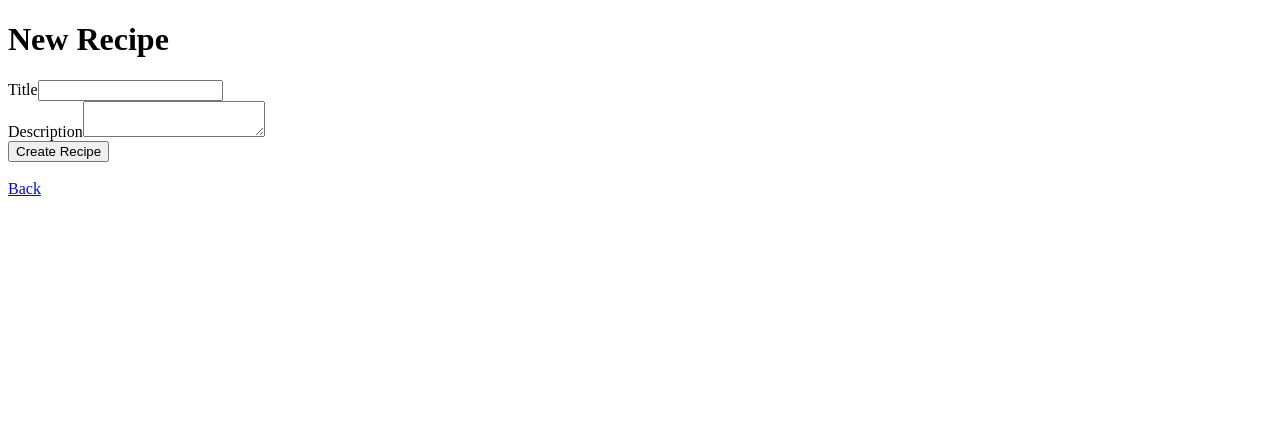
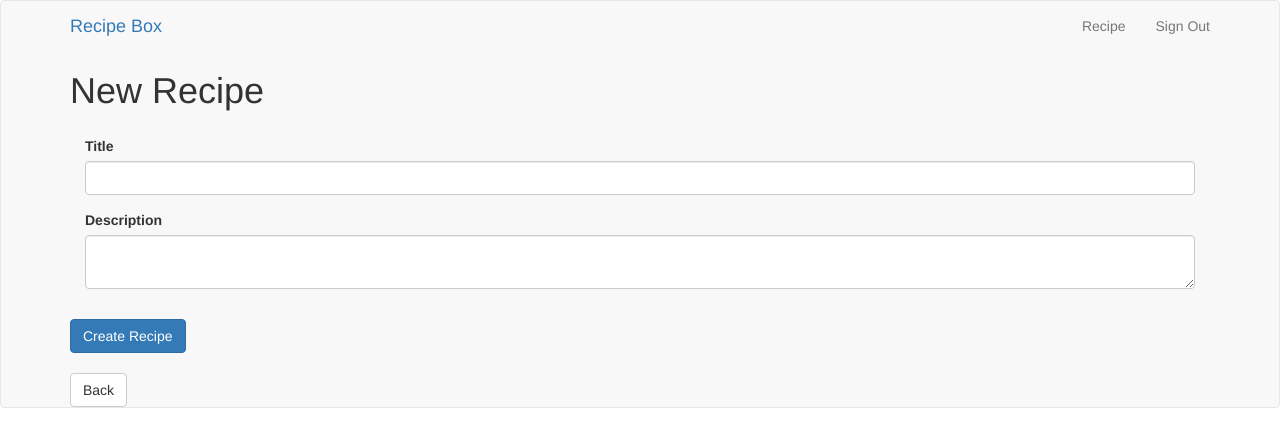
Before and after one commit to noahmilstein/recipe_app, a Rails app: page /recipes/new in a window 1280 px wide. Shown: the top 447 px of the page. Run offline with Rails 7, Linux system fonts and the light colour scheme; style sheets or scripts are compiled from the project's sources; some libraries are stand-ins or nearby versions.

Commit message:
added basic bootstrap styling

```diff
--- a/app/assets/javascripts/application.js
+++ b/app/assets/javascripts/application.js
@@ -13,3 +13,4 @@
 //= require jquery
 //= require jquery_ujs
 //= require_tree .
+//= require bootstrap-sprockets
--- a/app/assets/stylesheets/application.scss
+++ b/app/assets/stylesheets/application.scss
@@ -1 +1,3 @@
 // @import "*";
+@import "bootstrap-sprockets";
+@import "bootstrap";
--- a/app/views/layouts/application.html.erb
+++ /dev/null
@@ -1,14 +0,0 @@
-<!DOCTYPE html>
-<html>
-  <head>
-    <title>RecipeApp</title>
-    <%= csrf_meta_tags %>
-
-    <%= stylesheet_link_tag    'application', media: 'all' %>
-    <%= javascript_include_tag 'application' %>
-  </head>
-
-  <body>
-    <%= yield %>
-  </body>
-</html>
--- /dev/null
+++ b/app/views/layouts/application.html.haml
@@ -0,0 +1,20 @@
+!!! 5
+%html
+%head
+  %title Recipe App
+  = stylesheet_link_tag    'application', media: 'all'
+  = javascript_include_tag 'application'
+  = csrf_meta_tags
+
+%body
+  %nav.navbar.navbar-default
+    .container
+      .navbar-brand= link_to "Recipe Box", root_path
+      %ul.nav.navbar-nav.navbar-right
+        %li= link_to "Recipe", new_recipe_path
+        %li= link_to "Sign Out", root_path
+    .container
+      -flash.each do |name, msg|
+        = content_tag :div, msg, class: "alert"
+
+      = yield
```
Also changed, not shown: Gemfile, Gemfile.lock.
